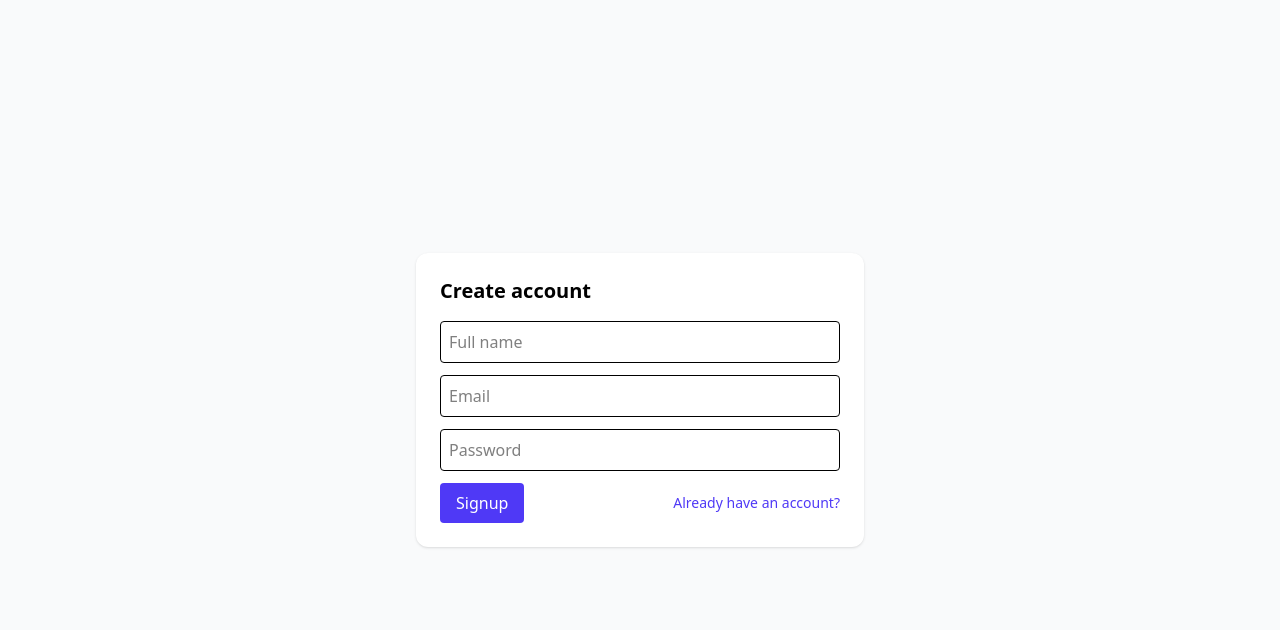
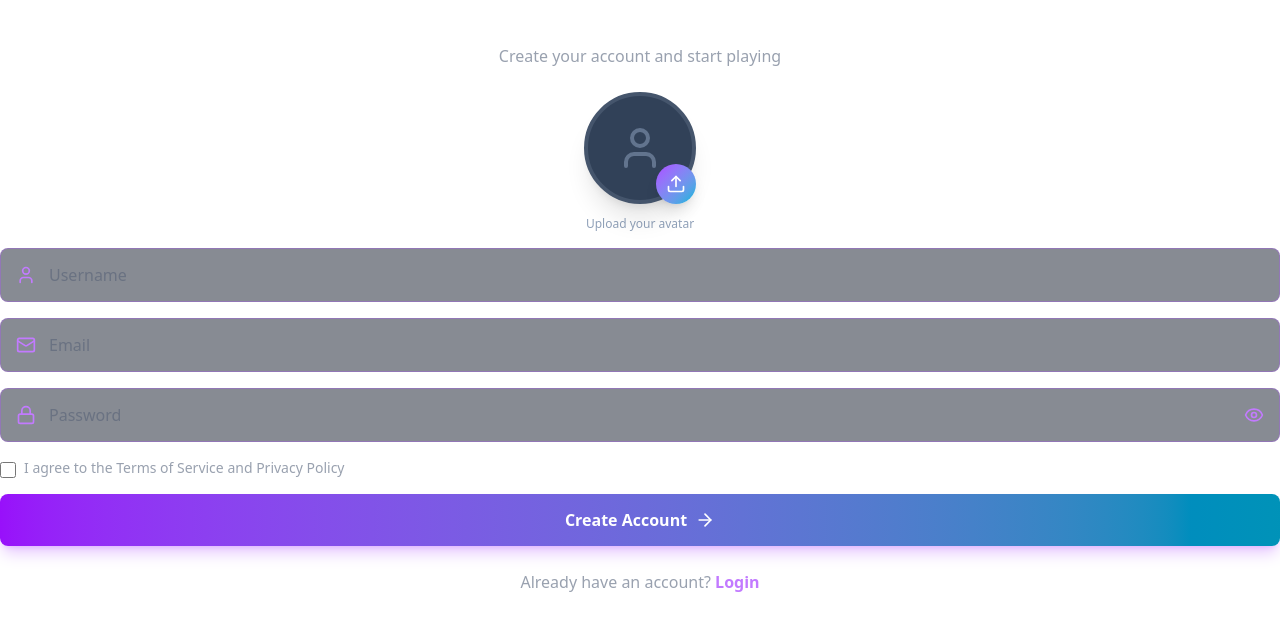
Before and after one commit to webdevpradeep/product_inventory_UI, a React (Vite) app: page /signup in a window 1280 px wide. Shown: the top 630 px of the page. Built offline with nearby package versions, Linux system fonts and the light colour scheme.

Commit message:
feat: enhance Signup component with profile image upload and improved UI

```diff
--- a/src/pages/Signup.jsx
+++ b/src/pages/Signup.jsx
@@ -1,77 +1,202 @@
-// src/pages/Signup.jsx
-import React, { useState } from 'react';
-import { useNavigate, Link } from 'react-router';
+import {
+  ArrowRight,
+  Eye,
+  EyeOff,
+  Lock,
+  Mail,
+  Upload,
+  User,
+} from 'lucide-react';
+import { useEffect, useState } from 'react';
+import { Link, useLocation, useNavigate } from 'react-router';
+import { apiClient } from '../utils/apiClient';
 
-export default function Signup() {
-  const navigate = useNavigate();
+const SignUp = () => {
   const [name, setName] = useState('');
   const [email, setEmail] = useState('');
   const [password, setPassword] = useState('');
+  const [profileImage, setProfileImage] = useState(null);
 
-  const handleSignup = (e) => {
-    e.preventDefault();
-    if (!name || !email || !password) return alert('Fill all fields');
-    const user = { name, email, password };
-    localStorage.setItem('pi:user', JSON.stringify(user)); // simple persistence
-    // also initialize sample data if not present
-    if (!localStorage.getItem('pi:categories')) {
-      localStorage.setItem(
-        'pi:categories',
-        JSON.stringify([
-          { id: 'cat-1', name: 'Electronics' },
-          { id: 'cat-2', name: 'Stationery' },
-        ])
-      );
+  const [showPassword, setShowPassword] = useState(false);
+
+  const navigate = useNavigate();
+  const location = useLocation();
+  const from = location.state?.from?.pathname || '/';
+
+  const handleImageUpload = async (e) => {
+    const file = e.target.files[0];
+    if (file) {
+      const reader = new FileReader();
+      reader.onloadend = () => {
+        setProfileImage(reader.result);
+      };
+      reader.readAsDataURL(file);
     }
-    if (!localStorage.getItem('pi:products')) {
-      localStorage.setItem('pi:products', JSON.stringify([]));
+
+    try {
+      await apiClient.uploadProfileImage({ image: profileImage });
+    } catch (error) {
+      console.log(error);
     }
-    if (!localStorage.getItem('pi:logs')) {
-      localStorage.setItem('pi:logs', JSON.stringify([]));
-    }
-    navigate('/', { replace: true });
   };
 
+  const handleSignup = async (e) => {
+    e.preventDefault();
+    // Handle signup logic here
+
+    try {
+      const data = await apiClient.signup({
+        name,
+        email,
+        password,
+        // profileImage,
+      });
+      console.log(data);
+
+      navigate(from, { replace: true });
+    } catch (error) {
+      console.log(error);
+    }
+  };
+
+  useEffect(() => {
+    if (profileImage) {
+      console.log(profileImage); // ✅ Logs only after state updates
+    }
+  }, [profileImage]);
+
   return (
-    <div className="min-h-screen flex items-center justify-center bg-gray-50 p-4">
-      <div className="max-w-md w-full bg-white p-6 rounded-xl shadow">
-        <h2 className="text-xl font-semibold mb-4">Create account</h2>
-        <form onSubmit={handleSignup} className="space-y-3">
+    <div className="space-y-6 animate-fadeIn">
+      <div className="text-center space-y-2">
+        <h2 className="text-3xl font-bold text-white">Join the Game</h2>
+        <p className="text-gray-400">Create your account and start playing</p>
+      </div>
+
+      <form onSubmit={handleSignup} className="space-y-4">
+        {/* Profile Photo Upload */}
+        <div className="flex flex-col items-center">
+          <div className="relative group">
+            <div className="w-28 h-28 rounded-full overflow-hidden bg-slate-700 border-4 border-slate-600 shadow-xl transition-all duration-300 group-hover:border-purple-500">
+              {profileImage ? (
+                <img
+                  src={profileImage}
+                  alt="Profile"
+                  className="w-full h-full object-cover"
+                />
+              ) : (
+                <div className="w-full h-full flex items-center justify-center">
+                  <User className="w-12 h-12 text-slate-500" />
+                </div>
+              )}
+            </div>
+            <label
+              htmlFor="profile-upload"
+              className="absolute bottom-0 right-0 w-10 h-10 bg-linear-to-br from-purple-500 to-cyan-500 rounded-full flex items-center justify-center cursor-pointer shadow-lg hover:scale-110 transition-transform duration-200"
+            >
+              <Upload className="w-5 h-5 text-white" />
+            </label>
+            <input
+              id="profile-upload"
+              type="file"
+              accept="image/*"
+              onChange={handleImageUpload}
+              className="hidden"
+            />
+          </div>
+          <p className="text-xs text-slate-400 mt-3">Upload your avatar</p>
+        </div>
+
+        {/* input sec : USERNAME */}
+        <div className="relative group">
+          <User className="absolute left-4 top-1/2 -translate-y-1/2 w-5 h-5 text-purple-400 transition-colors group-hover:text-purple-300" />
           <input
+            type="text"
+            name="userName"
             value={name}
             onChange={(e) => setName(e.target.value)}
-            placeholder="Full name"
-            className="w-full border p-2 rounded"
+            placeholder="Username"
+            className="w-full bg-gray-900/50 border border-purple-500/30 rounded-lg pl-12 pr-4 py-3.5 text-white placeholder-gray-500 focus:outline-none focus:border-purple-500 focus:ring-2 focus:ring-purple-500/20 transition-all"
             required
           />
+          <div className="absolute inset-0 rounded-lg bg-linear-to-r from-purple-500/0 via-purple-500/5 to-cyan-500/0 opacity-0 group-hover:opacity-100 transition-opacity pointer-events-none" />
+        </div>
+
+        {/* input sec : EMAIL */}
+        <div className="relative group">
+          <Mail className="absolute left-4 top-1/2 -translate-y-1/2 w-5 h-5 text-purple-400 transition-colors group-hover:text-purple-300" />
           <input
+            type="text"
+            name="email"
             value={email}
             onChange={(e) => setEmail(e.target.value)}
             placeholder="Email"
-            className="w-full border p-2 rounded"
+            className="w-full bg-gray-900/50 border border-purple-500/30 rounded-lg pl-12 pr-4 py-3.5 text-white placeholder-gray-500 focus:outline-none focus:border-purple-500 focus:ring-2 focus:ring-purple-500/20 transition-all"
             required
           />
+          <div className="absolute inset-0 rounded-lg bg-linear-to-r from-purple-500/0 via-purple-500/5 to-cyan-500/0 opacity-0 group-hover:opacity-100 transition-opacity pointer-events-none" />
+        </div>
+
+        {/* password sec */}
+
+        <div className="relative group">
+          <Lock className="absolute left-4 top-1/2 -translate-y-1/2 w-5 h-5 text-purple-400 transition-colors group-hover:text-purple-300" />
           <input
+            type={showPassword ? 'text' : 'password'}
+            name="password"
             value={password}
             onChange={(e) => setPassword(e.target.value)}
             placeholder="Password"
-            type="password"
-            className="w-full border p-2 rounded"
+            className="w-full bg-gray-900/50 border border-purple-500/30 rounded-lg pl-12 pr-12 py-3.5 text-white placeholder-gray-500 focus:outline-none focus:border-purple-500 focus:ring-2 focus:ring-purple-500/20 transition-all"
             required
           />
-          <div className="flex items-center justify-between">
-            <button
-              type="submit"
-              className="px-4 py-2 bg-indigo-600 text-white rounded"
-            >
-              Signup
-            </button>
-            <Link to="/login" className="text-sm text-indigo-600">
-              Already have an account?
-            </Link>
-          </div>
-        </form>
+          <button
+            type="button"
+            onClick={() => setShowPassword(!showPassword)}
+            className="absolute right-4 top-1/2 -translate-y-1/2 text-purple-400 hover:text-purple-300 transition-colors"
+          >
+            {showPassword ? (
+              <EyeOff className="w-5 h-5" />
+            ) : (
+              <Eye className="w-5 h-5" />
+            )}
+          </button>
+        </div>
+
+        {/* <PasswordField
+          name="confirmPassword"
+          placeholder="Confirm Password"
+          value={formData.confirmPassword}
+        /> */}
+
+        <label className="flex items-start text-sm text-gray-400 cursor-pointer hover:text-gray-300 transition-colors">
+          <input
+            type="checkbox"
+            className="mr-2 mt-1 w-4 h-4 accent-purple-500"
+            required
+          />
+          <span>I agree to the Terms of Service and Privacy Policy</span>
+        </label>
+
+        <button
+          type="submit"
+          className="w-full bg-linear-to-r from-purple-600 to-cyan-600 text-white py-3.5 rounded-lg font-semibold hover:from-purple-500 hover:to-cyan-500 transition-all transform hover:scale-[1.02] active:scale-[0.98] flex items-center justify-center gap-2 shadow-lg shadow-purple-500/30"
+        >
+          Create Account
+          <ArrowRight className="w-5 h-5" />
+        </button>
+      </form>
+
+      <div className="text-center text-gray-400">
+        Already have an account?{' '}
+        <Link
+          to="/login"
+          className="text-purple-400 hover:text-purple-300 font-semibold transition-colors"
+        >
+          Login
+        </Link>
       </div>
     </div>
   );
-}
+};
+
+export default SignUp;
```
